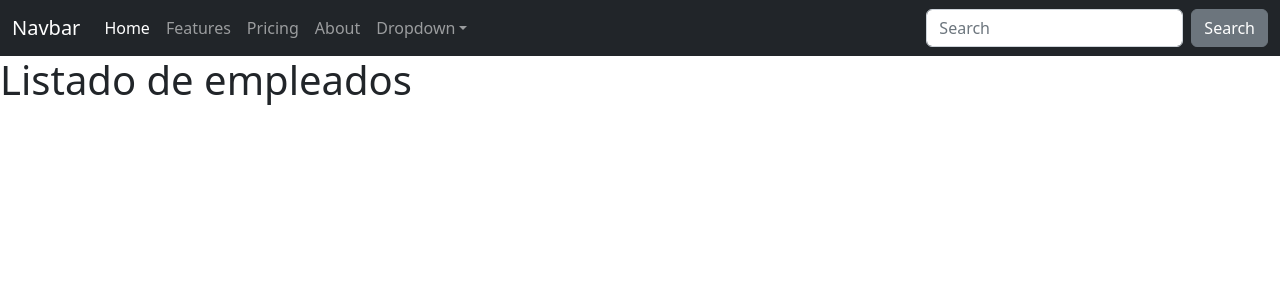
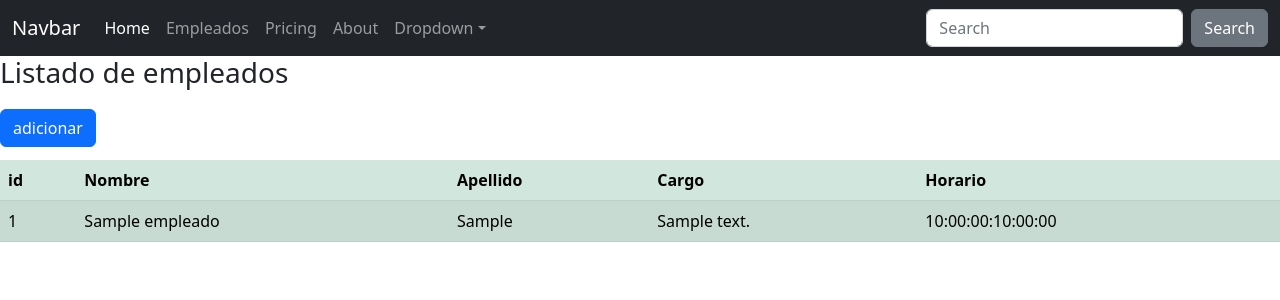
Before and after one commit to Alex-Altamar/db_asistenciaycontrol, a Django app: page /empleados/ in a window 1280 px wide. Shown: the top 300 px of the page. Run offline with Django 4.2, Linux system fonts and the light colour scheme; tables that the repository leaves empty hold one stand-in row (values such as "Sample post"); some libraries are stand-ins or nearby versions.

Commit message:
Agregando CRUD bottoms

```diff
--- a/apps/empleados/models.py
+++ b/apps/empleados/models.py
@@ -1,3 +1,4 @@
+from time import time
 from django.db import models
 
 # Create your models here.
@@ -13,7 +14,7 @@ class Horario(models.Model):
     h_salida = models.TimeField()
 
     def __str__(self) -> str:
-        return f'{self.h_llegada}{self.h_salida}'
+        return f'{self.h_llegada}:{self.h_salida}'
 
 class empleado(models.Model):
     empleado_id = models.CharField(max_length=15)
--- a/apps/empleados/urls.py
+++ b/apps/empleados/urls.py
@@ -1,7 +1,7 @@
 from django.urls import path
 from apps.empleados.views import listempleados
 
-app_name = 'Empleados'
+app_name = 'empleados'
 urlpatterns = [
     path('',listempleados, name= 'listempleados'),
 ]
--- a/apps/empleados/views.py
+++ b/apps/empleados/views.py
@@ -4,7 +4,7 @@ from apps.empleados.models import empleado
 # Create your views here.
 
 def listempleados(request):
-    empleados = empleado.objects.all().order_by('-id')
+    empleados = empleado.objects.all().order_by('id')
     contex = {'empleados': empleados}
     return render(request, 'empleados/listempleados.html', contex)
 
--- a/db_AsistenciayControl/settings.py
+++ b/db_AsistenciayControl/settings.py
@@ -128,7 +128,7 @@ USE_TZ = True
 # Static files (CSS, JavaScript, Images)
 # https://docs.djangoproject.com/en/4.1/howto/static-files/
 
-STATIC_URL = 'static/'
+STATIC_URL = '/static/'
 
 # Default primary key field type
 # https://docs.djangoproject.com/en/4.1/ref/settings/#default-auto-field
@@ -137,4 +137,4 @@ DEFAULT_AUTO_FIELD = 'django.db.models.BigAutoField'
 
 
 STATIC_URL = '/static/'
-STATICFILES = (os.path.join(BASE_DIR, 'static'))
+STATICFILES = os.path.join(BASE_DIR, 'static')
--- a/db_AsistenciayControl/urls.py
+++ b/db_AsistenciayControl/urls.py
@@ -20,7 +20,7 @@ from apps.empleados.views import home
 urlpatterns = [
     path('', home, name='home'),
     path('admin/', admin.site.urls),
-    path('empleados/', include('apps.empleados.urls'), name="Empleados"),
+    path('empleados/', include('apps.empleados.urls'), name="empleados"),
     #path('Administrador/', include('apps.Administrador.urls'), name="Administrador"),
 
     #ubicamos namespace y lo referencio en archivo patterns y agrego nombre en url del modelo
--- a/templates/base/base.html
+++ b/templates/base/base.html
@@ -1,4 +1,5 @@
 {% load static %}
+
 
 <!DOCTYPE html>
 <html lang="en">
@@ -6,10 +7,15 @@
   <meta charset="UTF-8">
   <meta http-equiv="X-UA-Compatible" content="IE=edge">
   <meta name="viewport" content="width=device-width, initial-scale=1.0">
-    <title>Document</title>
-    <link rel="stylesheet" href="{% static 'css/bootstrap.min.css' %}">
+  <title>Asistencia y Control</title>
+  <link href="https://cdn.jsdelivr.net/npm/bootstrap@5.2.2/dist/css/bootstrap.min.css" rel="stylesheet" integrity="sha384-Zenh87qX5JnK2Jl0vWa8Ck2rdkQ2Bzep5IDxbcnCeuOxjzrPF/et3URy9Bv1WTRi" crossorigin="anonymous">
+
+
 </head>
 <body>
+
+  <script src="https://cdn.jsdelivr.net/npm/bootstrap@5.2.2/dist/js/bootstrap.bundle.min.js" integrity="sha384-OERcA2EqjJCMA+/3y+gxIOqMEjwtxJY7qPCqsdltbNJuaOe923+mo//f6V8Qbsw3" crossorigin="anonymous"></script>
+  </body>
   <nav class="navbar navbar-expand-lg navbar-dark bg-dark">
     <div class="container-fluid">
       <a class="navbar-brand" href="#">Navbar</a>
@@ -19,12 +25,11 @@
       <div class="collapse navbar-collapse" id="navbarColor02">
         <ul class="navbar-nav me-auto">
           <li class="nav-item">
-                <a class="nav-link active" href="#">Home
-                  <span class="visually-hidden">(current)</span>
+            <a class="nav-link active" href="{% url 'home' %}">Home
             </a>
           </li>
           <li class="nav-item">
-                <a class="nav-link" href="#">Features</a>
+            <a class="nav-link" href="{% url 'empleados:listempleados' %}">Empleados</a>
           </li>
           <li class="nav-item">
             <a class="nav-link" href="#">Pricing</a>
@@ -57,7 +62,8 @@
 
   {% endblock %}
 
-      <script src="{% static 'js/bootstrap.min.js'%"></script>
-      <script src="{% static 'js/jquery-3.6.1.min.js'%"></script>
+  <script src="https://cdn.jsdelivr.net/npm/@popperjs/core@2.11.6/dist/umd/popper.min.js" integrity="sha384-oBqDVmMz9ATKxIep9tiCxS/Z9fNfEXiDAYTujMAeBAsjFuCZSmKbSSUnQlmh/jp3" crossorigin="anonymous"></script>
+  <script src="https://cdn.jsdelivr.net/npm/bootstrap@5.2.2/dist/js/bootstrap.min.js" integrity="sha384-IDwe1+LCz02ROU9k972gdyvl+AESN10+x7tBKgc9I5HFtuNz0wWnPclzo6p9vxnk" crossorigin="anonymous"></script>
+  <script src="{% static 'js/jquery-3.6.1.min.js' %}"></script>
 </body>
 </html>
--- a/templates/empleados/listempleados.html
+++ b/templates/empleados/listempleados.html
@@ -3,6 +3,56 @@
 
 {% block content %}
 
-    <h1>Listado de empleados</h1>
+
+    <h1 class="pull-right">
+        <div class="row"></div>
+            <div class="col-4">
+                <h3>Listado de empleados</h3>
+
+            </div>
+
+            <div class="col-4">
+
+            </div>
+
+            <div class="col-4">
+
+            </div>
+            <div class="col-4">
+                <a href="#" class="btn btn-primary pull-right" style="margin-top: 10px; margin-bottom: 5px">adicionar</a>
+            </div>
+        </div>
+
+
+    </h1>
+
+
+    <table class="table table-success table-striped">
+        <thead>
+          <tr>
+            <th scope="col">id</th>
+            <th scope="col">Nombre</th>
+            <th scope="col">Apellido</th>
+            <th scope="col">Cargo</th>
+            <th scope="col">Horario</th>
+          </tr>
+        </thead>
+        <tbody>
+            {% if empleados %}
+                {% for empleado in empleados %}
+                    <tr>
+                        <td>{{ empleado.id }}</td>
+                        <td>{{ empleado.nombres }}</td>
+                        <td>{{ empleado.apellidos }}</td>
+                        <td>{{ empleado.cargo }}</td>
+                        <td>{{ empleado.horario }}</td>
+                    </tr>
+                {% endfor %}
+            {% else %}
+                <h3>No existen registros</h3>
+            {% endif %}
+
+        </tbody>
+      </table>
 
 {% endblock %}
```
Also changed, not shown: templates/empleados/Listar_empleado.html (deleted). Lines whose indentation alone changed are shown as unchanged.
